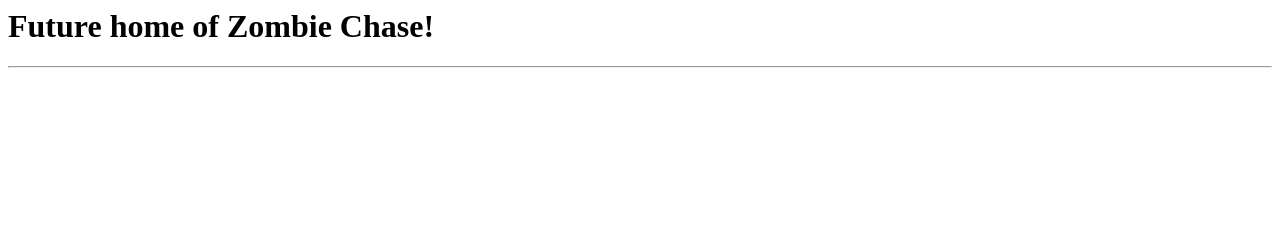
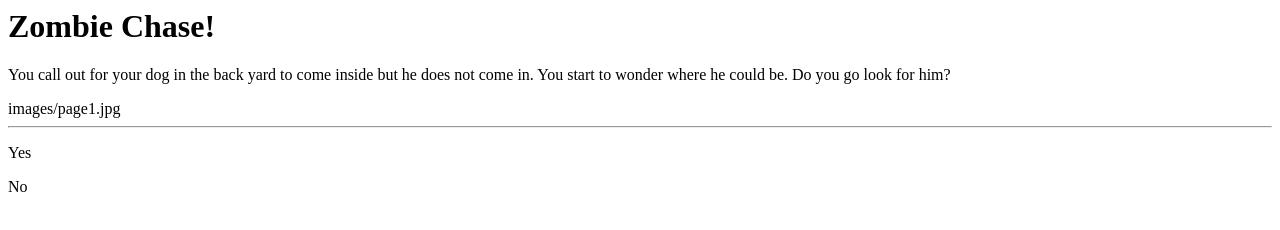
Before and after one commit to zombiechase/zombiechase.github.io, a plain HTML site: page index.html in a window 1280 px wide. Drawn offline with Linux system fonts and the light colour scheme.

Commit message:
First Prototype
Page navigation should function now

```diff
--- /dev/null
+++ b/database.js
@@ -0,0 +1,141 @@
+var myData = [{
+      id: 0,
+  		story: "You call out for your dog in the back yard to come inside but he does not come in. You start to wonder where he could be. Do you go look for him?",
+  		imageURL: "images/page1.jpg",
+  		audio: "audio/audio1.mp3",
+    	choice1:
+      		{newPageID: 1, label: "Yes"},
+    	choice2:
+      		{newPageID: 2, label: "No"}
+  	},
+    {
+      id: 1,
+      story: "You decide to go to bed and hope he shows up in the morning.  You hear sounds outside. Do you go look?",
+      imageURL: "images/page2.jpg",
+      audio: "audio/audio2.mp3",
+      choice1:
+          {newPageID: 4, label: "Don't do it"},
+      choice2:
+          {newPageID: 5, label: "No"}
+    },
+    {
+      id: 2,
+      story: "You walk out to the back yard and call out for your dog. Here boy!  You hear barking down the street, but you think it is moving away from you. Do you go down the street?",
+      imageURL: "images/page2.jpg",
+      audio: "audio/audio2.mp3",
+      choice1:
+          {newPageID: 6, label: "Run away"},
+      choice2:
+          {newPageID: 7, label: "No"}
+    },
+    {
+      id: 3,
+      story: "A window breaks downstairs and you hear growling, you call out “Willie is that you?” but only more growling. You get out of bed and go see what it is. Oh no! you have been eaten by a zombie! The End.",
+      imageURL: "images/page2.jpg",
+      audio: "audio/audio2.mp3",
+      choice1:
+          {newPageID: 0, label: "Return to Start"},
+      choice2:
+          {newPageID: 0, label: ""}
+    },
+    {
+      id: 4,
+      story: "You go back inside the house because it is dark.  You feel safe inside but soon you hear growling.  You call out Willie? but no answer you slowly open the door only to have it pushed open and see a Zombie at your door! You have been caught and eaten by a zombie! The End.",
+      imageURL: "images/page2.jpg",
+      audio: "audio/audio2.mp3",
+      choice1:
+          {newPageID: 0, label: "Return to Start"},
+      choice2:
+          {newPageID: 0, label: ""}
+    },
+    {
+      id: 5,
+      story: "You grab a flashlight and head down the street. As you pass the house next door you hear a rustling sound coming from the bushes. Do you hide?",
+      imageURL: "images/page2.jpg",
+      audio: "audio/audio2.mp3",
+      choice1:
+          {newPageID: 8, label: "Yes"},
+      choice2:
+          {newPageID: 7, label: "No"}
+    },
+    {
+      id: 6,
+      story: "You decide to investigate. You turn on your flashlight and shine it at the bushes. MEOW! Phew it was just a cat. You turn around and come face to face with a Zombie. The Zombie eats you. The End.",
+      imageURL: "images/page2.jpg",
+      audio: "audio/audio2.mp3",
+      choice1:
+          {newPageID: 0, label: "Return to Start"},
+      choice2:
+          {newPageID: 0, label: ""}
+    },
+    {
+      id: 7,
+      story: "You duck behind a parked car. Just as a cat runs out from behind the bush and is grabbed by a Zombie. You see a gate open to your left and a street on the right. Which way should you go? Do you go down the street?",
+      imageURL: "images/page2.jpg",
+      audio: "audio/audio2.mp3",
+      choice1:
+          {newPageID: 10, label: "Yes"},
+      choice2:
+          {newPageID: 9, label: "No"}
+    },
+    {
+      id: 8,
+      story: "You walk through the gate. The gate leads to the city park. You look for somewhere to hide. There are only swings and a few trees in this park. Do you climb a tree?",
+      imageURL: "images/page2.jpg",
+      audio: "audio/audio2.mp3",
+      choice1:
+          {newPageID: 12, label: "Yes"},
+      choice2:
+          {newPageID: 11, label: "No"}
+    },
+    {
+      id: 9,
+      story: "You rush for the empty street. You are not fast enough. A Zombie grabs you and eats you. The End.",
+      imageURL: "images/page2.jpg",
+      audio: "audio/audio2.mp3",
+      choice1:
+          {newPageID: 0, label: "Return to Start"},
+      choice2:
+          {newPageID: 0, label: ""}
+    },
+    {
+      id: 10,
+      story: "You try to hide behind the swings. The zombie finds you and eats you. The End.",
+      imageURL: "images/page2.jpg",
+      audio: "audio/audio2.mp3",
+      choice1:
+          {newPageID: 0, label: "Return to Start"},
+      choice2:
+          {newPageID: 0, label: ""}
+    },
+    {
+      id: 11,
+      story: "You climb a big tree and hide in the branches. The zombie passes by and leaves the park. From the top of the tree you can see a tail poking out from behind a tree. Do you call for Willie?",
+      imageURL: "images/page2.jpg",
+      audio: "audio/audio2.mp3",
+      choice1:
+          {newPageID: 14, label: "Yes"},
+      choice2:
+          {newPageID: 13, label: "No"}
+    },
+    {
+      id: 12,
+      story: "You return home, sad that you never found your dog. You are so sad you don't see the Zombie on your front porch. He eats you. The End.",
+      imageURL: "images/page2.jpg",
+      audio: "audio/audio2.mp3",
+      choice1:
+          {newPageID: 0, label: "Return to Start"},
+      choice2:
+          {newPageID: 0, label: ""}
+    },
+    {
+      id: 13,
+      story: "You found Willie!  He runs to your arms happily licking you and find out that there is a movie studio filming a movie in town.  No wonder you saw all those strange creatures walking everywhere. The End.",
+      imageURL: "images/page2.jpg",
+      audio: "audio/audio2.mp3",
+      choice1:
+          {newPageID: 0, label: "Congratulations"},
+      choice2:
+          {newPageID: 0, label: "You Win!"}
+    }
+];
--- a/index.html
+++ b/index.html
@@ -5,15 +5,16 @@
 </head>
 
 <body>
-	<h1>Future home of Zombie Chase!</h1>
+	<h1>Zombie Chase!</h1>
 
-	<p><div id=story></div></p>
+	<p><div id="story"></div></p>
 
-	<div id=image></div><hr>
+	<div id="image"></div><hr>
 
-	<p><div id=option1></div>
-	<div id=option1></div></p>
+	<a onClick="option1()"><p><div id="option1"></div></p></a>
+	<a onClick="option2()"><p><div id="option2"></div></p></a>
 
-<script src="script.js"></script>
+<script type="text/javascript" src="database.js"></script>
+<script type="text/javascript" src="scripts.js"></script>
 </body>
 </html>
--- a/scripts.js
+++ b/scripts.js
@@ -1,27 +1,43 @@
-var data = JSON.parse(database);
-console.log("Here is data" + data[0].story);
-alert(data[0].story);
+var storyObject = {
+	story: "",
+	image: "",
+	choice1: { newPageID: 0, label: "" },
+	choice2: { newPageID: 0, label: "" }
+};
+
+storyObject.story = myData[0].story;
+storyObject.image = myData[0].imageURL;
+storyObject.choice1 = myData[0].choice1;
+storyObject.choice2 = myData[0].choice2;
+
+document.getElementById("story").innerHTML = storyObject.story;
+document.getElementById("image").innerHTML = storyObject.image;
+document.getElementById("option1").innerHTML = storyObject.choice1.label;
+document.getElementById("option2").innerHTML = storyObject.choice2.label;
 
 
-/*
-var pageObject = {
-	id: 1,
-  	story: "You call out for your dog in the back yard to come inside but he does not come in. You start to wonder where he could be. Do you go look for him?",
-  	imageURL: "images/page1.jpg",
-  	audio: "audio/audio1.mp3",
-    choice1: {
-      			newPageID: 3,
-      			onclick: "goToNewPage()",
-      			label: "Yes"
-    },
-    choice2: {
-    			newPageID: 2,
-    			onclick: "goToNewPage()",
-    			label: "No"
-    }
+function option1() {
+	var newOption = storyObject.choice1.newPageID;
+	storyObject.story = myData[newOption].story;
+	storyObject.image = myData[newOption].imageURL;
+	storyObject.choice1 = myData[newOption].choice1;
+	storyObject.choice2 = myData[newOption].choice2;
+
+	document.getElementById("story").innerHTML = storyObject.story;
+	document.getElementById("image").innerHTML = storyObject.image;
+	document.getElementById("option1").innerHTML = storyObject.choice1.label;
+	document.getElementById("option2").innerHTML = storyObject.choice2.label;
 }
 
-function getJson(pageObject) {
+function option2() {
+	var newOption = storyObject.choice2.newPageID;
+	storyObject.story = myData[newOption].story;
+	storyObject.image = myData[newOption].imageURL;
+	storyObject.choice1 = myData[newOption].choice1;
+	storyObject.choice2 = myData[newOption].choice2;
 
+	document.getElementById("story").innerHTML = storyObject.story;
+	document.getElementById("image").innerHTML = storyObject.image;
+	document.getElementById("option1").innerHTML = storyObject.choice1.label;
+	document.getElementById("option2").innerHTML = storyObject.choice2.label;
 }
-*/
```
